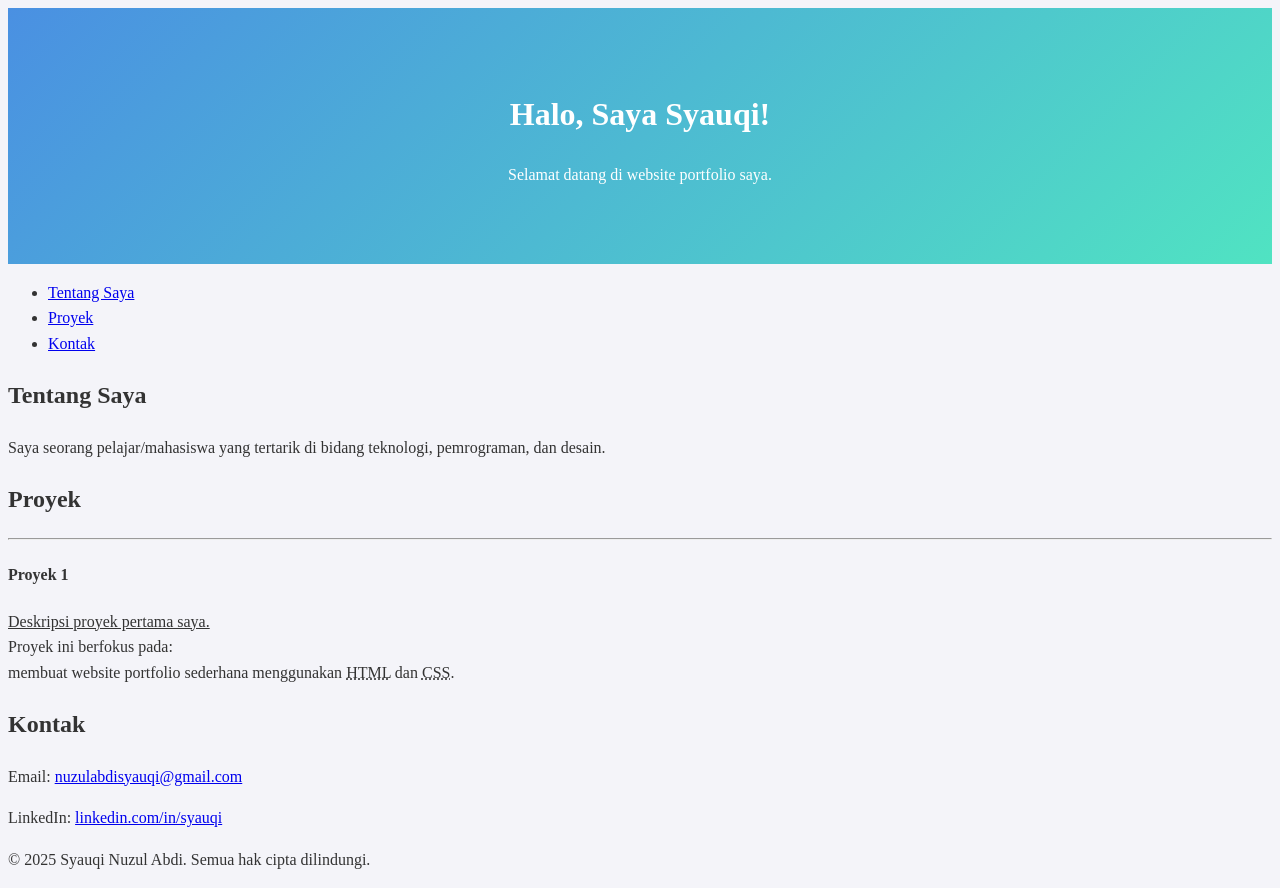
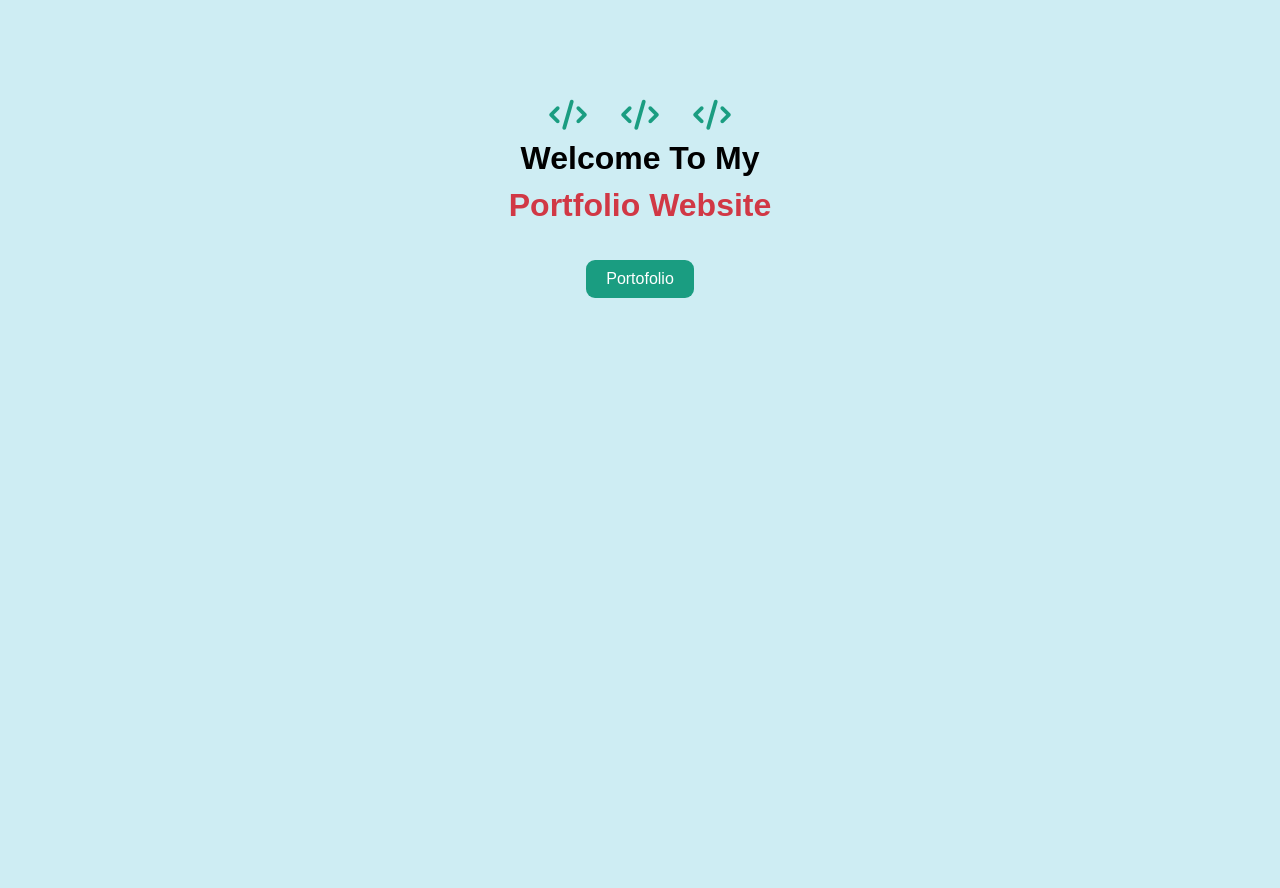
Before and after one commit to syauqinzul/day-7-belajar-coding, a plain HTML site: page index.html in a window 1280 px wide. After the commit the page ends 800 px from the top, so only its background shows below. Drawn offline with Linux system fonts and the light colour scheme.

Commit message:
first commit

```diff
--- a/index.html
+++ b/index.html
@@ -1,62 +1,64 @@
 <!DOCTYPE html>
-<html lang="id">
+<html lang="en">
 <head>
   <meta charset="UTF-8">
   <meta name="viewport" content="width=device-width, initial-scale=1.0">
-  <meta name="description" content="Website portfolio Syauqi Nuzul Abdi">
-  <title>Portfolio Syauqi</title>
-  <link rel="stylesheet" href="style.css"> <!-- CSS eksternal -->
-  <link rel="icon" href="favicon.ico"> <!-- Icon tab browser -->
+  <title>Portfolio | SYAUQI</title>
+  <link rel="stylesheet" href="https://cdnjs.cloudflare.com/ajax/libs/font-awesome/6.5.0/css/all.min.css">
+  <style>
+    body {
+      font-family: Arial, sans-serif;
+      background: #ceedf3;
+      text-align:center;
+      margin: 0;
+      padding: 0;
+    }
+
+    .container {
+      margin-top: 100px;
+    }
+
+    .icons i {
+      font-size: 30px;
+      color: #1a9d81;
+      margin: 0 15px;
+    }
+
+    h1 {
+      font-size: 2rem;
+      margin: 10px 0;
+    }
+
+    .highlight {
+      color: #d13845;
+    }
+
+    a {
+      display:inline-table;
+      margin-top: 20px;
+      text-decoration: none;
+      background: #1a9d81;
+      color: white;
+      padding: 10px 20px;
+      border-radius: 9px;
+      transition: 0,3s;
+    }
+
+    a:hover {
+      background: #1a7267;
+    }
+  </style>
 </head>
 <body>
-
-  <!-- Header -->
-  <header>
-    <h1>Halo, Saya Syauqi!</h1>
-    <p>Selamat datang di website portfolio saya.</p>
-  </header>
-
-  <!-- Navigation -->
-  <nav>
-    <ul>
-      <li><a href="#about">Tentang Saya</a></li>
-      <li><a href="#projects">Proyek</a></li>
-      <li><a href="#contact">Kontak</a></li>
-    </ul>
-  </nav>
-
-  <!-- Main Content -->
-  <main>
-    <!-- Section About -->
-    <section id="about">
-      <h2>Tentang Saya</h2>
-      <p>Saya seorang pelajar/mahasiswa yang tertarik di bidang teknologi, pemrograman, dan desain.</p>
-    </section>
-
-    <!-- Section Projects -->
-    <section id="projects">
-      <h2>Proyek</h2> <hr>
-      <article>
-        <h4>Proyek 1</h4>
-          <u>Deskripsi proyek pertama saya.</u> </br>
-
-           Proyek ini berfokus pada: </br>
-           membuat website portfolio sederhana menggunakan <abbr title="HyperText Markup Language">
-           HTML</abbr> dan <acronym title="Cascading Style Sheets">CSS</acronym>. </br>
-    </section>
-
-    <!-- Section Contact -->
-    <section id="contact">
-      <h2>Kontak</h2>
-      <p>Email: <a href="mailto:nuzulabdisyauqi@gmail.com">nuzulabdisyauqi@gmail.com</a></p>
-      <p>LinkedIn: <a href="https://linkedin.com/in/syauqi" target="_blank">linkedin.com/in/syauqi</a></p>
-    </section>
-  </main>
-
-  <!-- Footer -->
-  <footer>
-    <p>&copy; 2025 Syauqi Nuzul Abdi. Semua hak cipta dilindungi.</p>
-  </footer>
-
+  <div class="container">
+    <div class="icons">
+      <i class="fas fa-code"></i>
+      <i class="fas fa-code"></i>
+      <i class="fas fa-code"></i>
+    </div>
+    <h1>Welcome To My</h1>
+    <h1><span class="highlight">Portfolio Website</span></h1>
+    <p><a href="Portofolio.html">Portofolio</a></p>
+  </div>
 </body>
 </html>
```
